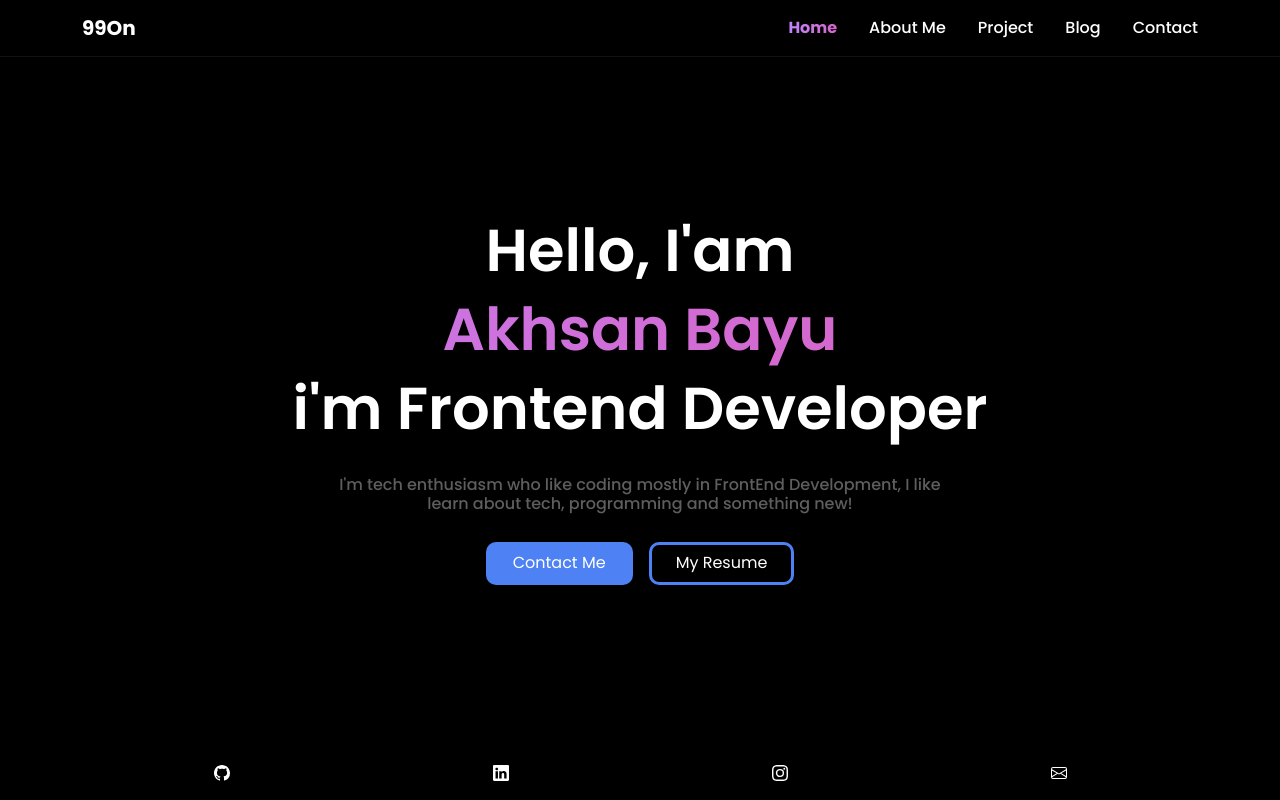
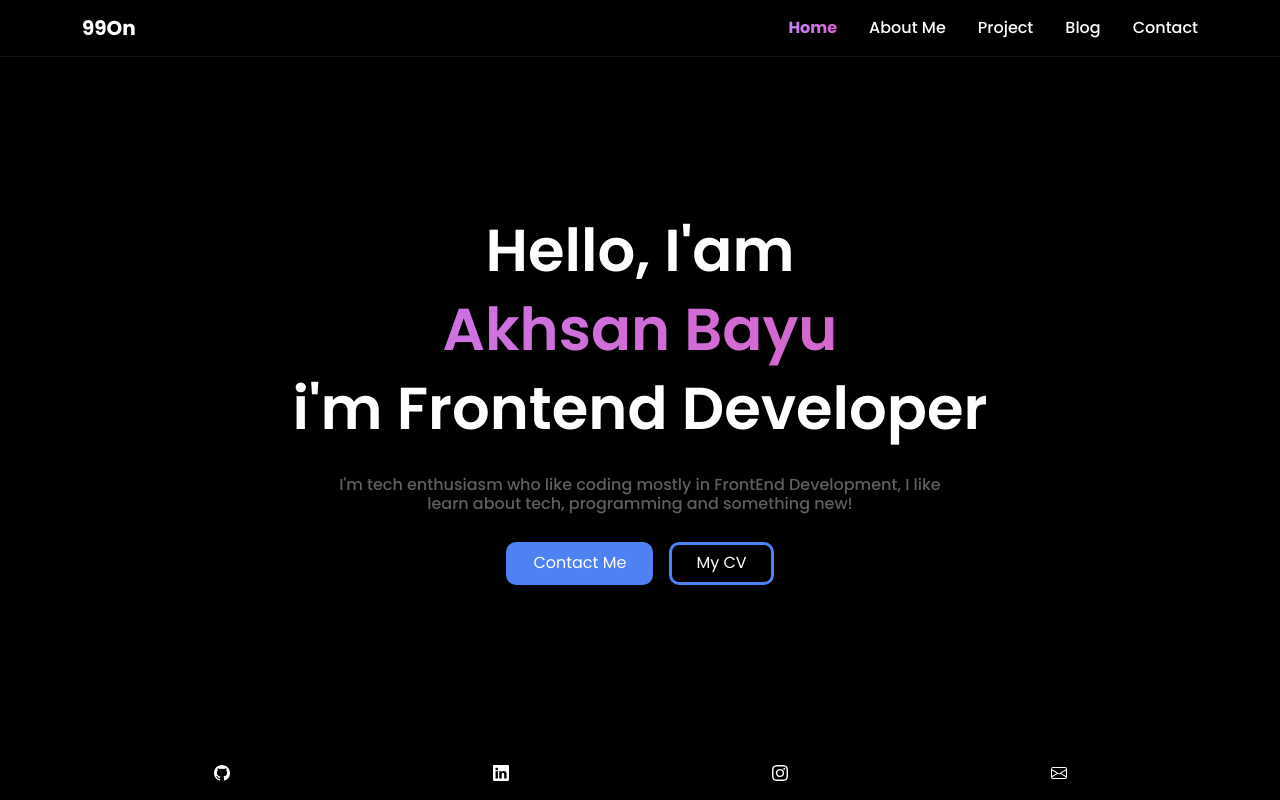
Before and after one commit to akhsanby/personal-web, a Next.js app: page / in a window 1280 px wide. Built offline with nearby package versions, Linux system fonts and the light colour scheme.

Commit message:
rename my resume to my cv

```diff
--- a/pages/index.jsx
+++ b/pages/index.jsx
@@ -15,17 +15,14 @@ export default function Home() {
           <span>Hello, I'am</span>
           <span>Akhsan Bayu</span>
           <span>i'm Frontend Developer</span>
-          <span>
-            I'm tech enthusiasm who like coding mostly in FrontEnd Development,
-            I like learn about tech, programming and something new!
-          </span>
+          <span>I'm tech enthusiasm who like coding mostly in FrontEnd Development, I like learn about tech, programming and something new!</span>
         </h1>
         <div className={styles.btn}>
           <Link href="/contact">
             <Button variant="info">Contact Me</Button>
           </Link>
           <a href="/cv/my_cv.pdf">
-            <Button variant="info">My Resume</Button>
+            <Button variant="info">My CV</Button>
           </a>
         </div>
       </div>
```
